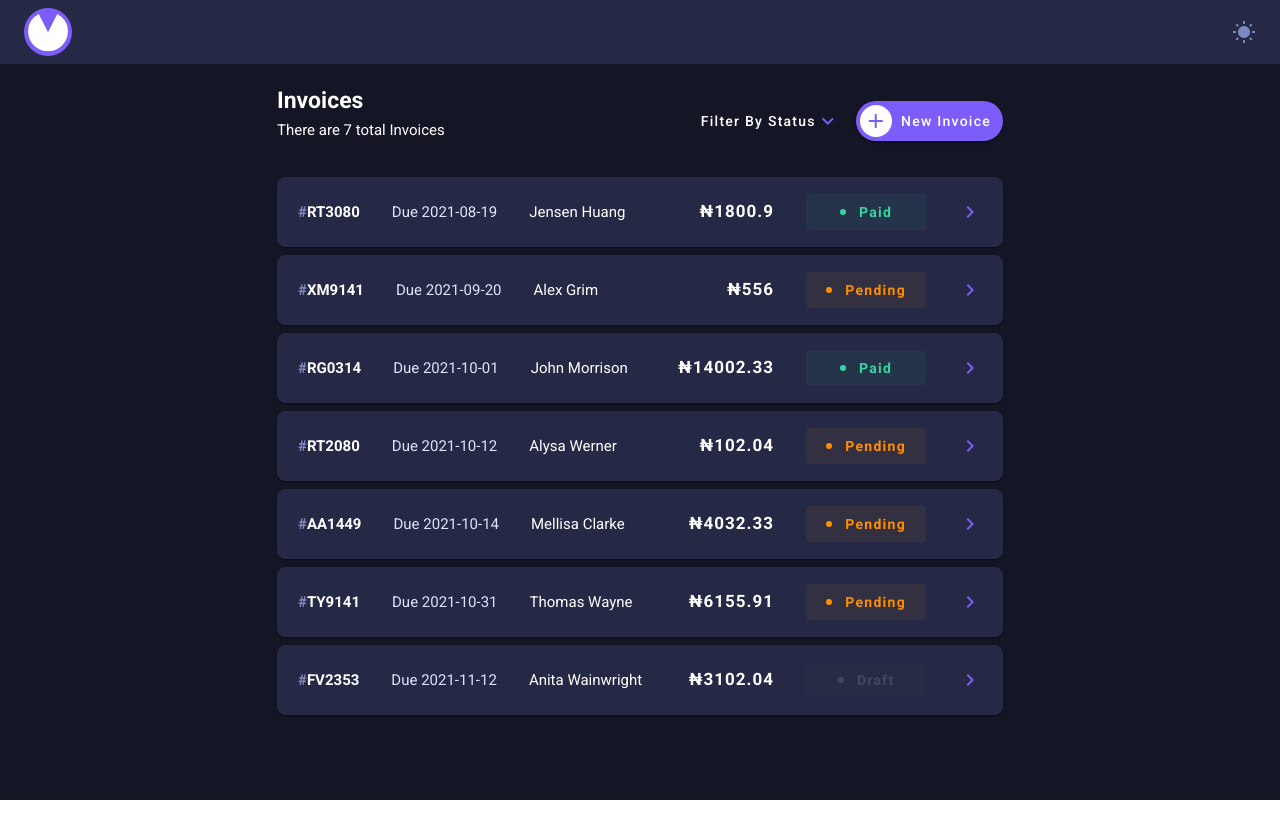
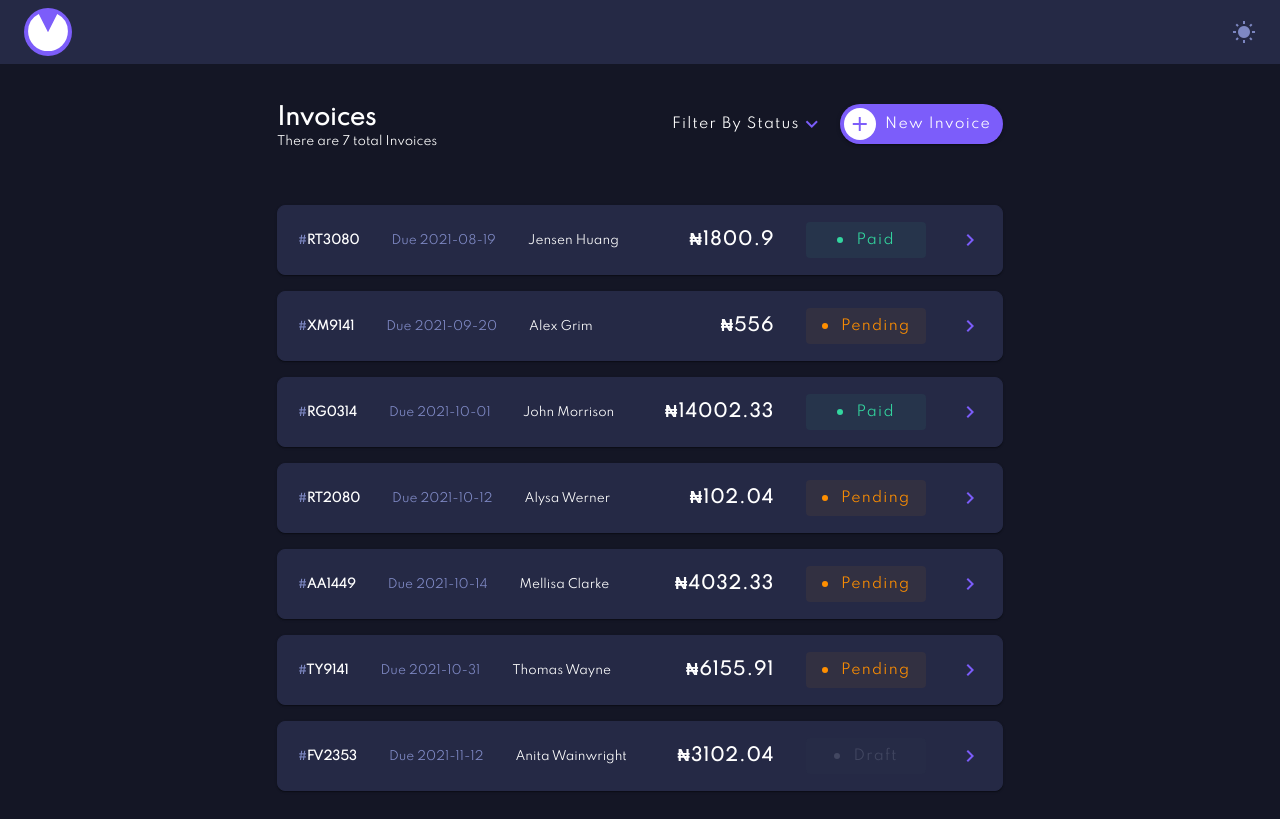
Before and after one commit to blade-01/facture, a Vue app: page / in a window 1280 px wide. Built offline with nearby package versions, Linux system fonts and the light colour scheme.

Commit message:
Added fonts

```diff
--- a/package.json
+++ b/package.json
@@ -9,7 +9,6 @@
   },
   "dependencies": {
     "core-js": "^3.8.3",
-    "date-fns": "^2.23.0",
     "vue": "^2.6.11",
     "vue-router": "^3.5.1",
     "vuetify": "^2.4.0",
--- a/src/App.vue
+++ b/src/App.vue
@@ -19,12 +19,15 @@ export default {
 </script>
 
 <style lang="scss">
-html {
-  overflow-y: hidden;
+@import url('https://fonts.googleapis.com/css2?family=Spartan:wght@100;200;400&display=swap');
+.v-application {
+  font-family: 'Spartan', sans-serif !important;
+  font-size: 12px !important;
+  line-height: 1.3 !important;
+  text-rendering: optimizeLegibility !important;
+  -webkit-font-smoothing: antialiased !important;
 }
 body {
-  font-size: 15px;
-  line-height: 1.3;
   &::-webkit-scrollbar {
     width: 10px;
     background: #141625;
@@ -48,7 +51,36 @@ $dark-300: #1e2139;
 $dark-200: #252945;
 
 $warning: #ec5757;
-
+.status {
+  width: 120px;
+  font-weight: bold;
+  &.paid {
+    color: #33d69f !important;
+    background-color: hsla(160, 67%, 52%, 0.06);
+  }
+  &.pending {
+    color: #ff8f00 !important;
+    background-color: rgba(255, 145, 0, 0.06);
+  }
+  &.draft {
+    color: #424761 !important;
+    background-color: hsla(231, 19%, 29%, 0.06);
+  }
+}
+.dot {
+  height: 6px;
+  width: 6px;
+  border-radius: 100%;
+  &.paid {
+    background-color: #33d69f;
+  }
+  &.pending {
+    background-color: #ff8f00;
+  }
+  &.draft {
+    background-color: #424761;
+  }
+}
 .bg-purple {
   background: $purple-500;
 }
--- a/src/components/BackButton.vue
+++ b/src/components/BackButton.vue
@@ -1,7 +1,7 @@
 <template>
   <v-btn text class="primary text-capitalize back-btn text--text" @click="goHome">
     <v-icon class="btn--text">mdi-chevron-left</v-icon>
-    Go Home
+    Go Back
   </v-btn>
 </template>
 
@@ -10,7 +10,7 @@ export default {
   name: 'Back',
   methods: {
     goHome() {
-      this.$router.push({name: 'Invoice'})
+      this.$router.go(-1)
     }
   },
   created() {
--- a/src/components/Form.vue
+++ b/src/components/Form.vue
@@ -90,7 +90,7 @@
       </div>
     </div>
     <div class="item_list">
-      <h3 class="form--text font-weight-bold my-2 mt-4">Item List</h3>
+      <h3 class="font-weight-bold my-2 mt-4">Item List</h3>
       <div class="items" v-for="item in items" :key="item.index">
         <div class="input-field">
           <label class="form--text font-weight-bold" for="city">Item Name</label>
@@ -105,15 +105,15 @@
             <label class="form--text font-weight-bold" for="price">Price</label>
             <input type="number" required class="secondary pa-2 text--text"  id="price"/>
           </div>
-          <v-btn text class="text-capitalize text--text del-btn" @click="deleteItem"><v-icon>mdi-delete</v-icon></v-btn>
+          <v-btn text class="text-capitalize form--text del-btn" @click="deleteItem"><v-icon>mdi-delete</v-icon></v-btn>
         </div>
       </div>
       <div class="text-capitalize form--text secondary rounded-pill pa-3 mt-5 d-block text-center add-btn my-3" @click="incrementItem"><v-icon class="form--text">mdi-plus</v-icon> Add New Item</div>
     </div>
     <div class="submit-button button-flex secondary pa-2 py-4 rounded-lg">
-      <v-btn class="text-capitalize text--text rounded-pill submit-btn primary font-weight-bold" depressed>Discard</v-btn>
-      <v-btn class="text-capitalize text--text rounded-pill submit-btn form font-weight-bold" depressed>Save as Draft</v-btn>
-      <v-btn class="text-capitalize text--text rounded-pill submit-btn btn font-weight-bold" depressed>save & Send</v-btn>
+      <v-btn class="text-capitalize rounded-pill submit-btn due font-weight-bold" depressed>Discard</v-btn>
+      <v-btn class="text-capitalize rounded-pill submit-btn form font-weight-bold" depressed>Save as Draft</v-btn>
+      <v-btn class="text-capitalize rounded-pill submit-btn btn font-weight-bold" depressed>save & Send</v-btn>
     </div>
   </v-form>
 </template>
@@ -160,7 +160,7 @@ export default {
     width: 100%;
     border-radius: 5px;
     margin: 0.4rem 0;
-    padding: 0.6rem 1rem !important;
+    padding: 0.7rem 1rem !important;
     border: solid 1px #514D57 !important;
     transition: ease 0.4s border;
   }
@@ -190,14 +190,19 @@ export default {
     margin: 0.2rem 0;
   }
 }
+.item_list h3 {
+  color: #777f98;
+}
 .button-flex {
   display: flex;
   justify-content: space-between;
   align-items: center;
   margin-top: 3rem !important;
   .v-btn {
-    padding: 0.5rem !important;
+    padding: 0.2rem !important;
     margin: 0 !important;
+    font-size: 10px;
+    color: #ffffff !important;
     &:nth-child(2) {
       margin: 0 0.1rem !important;
     }
--- a/src/components/invoiceFilter.vue
+++ b/src/components/invoiceFilter.vue
@@ -1,8 +1,8 @@
 <template>
-  <div class="d-flex justify-space-between align-center filters mb-5 mt-2">
+  <div class="d-flex justify-space-between align-start filters mb-10 mt-7">
     <div>
       <h1>Invoices</h1>
-      <p class="grey--text" v-if="$vuetify.breakpoint.xs || $vuetify.breakpoint.sm">{{allInvoices.length}} Invoices</p>
+      <p class="text--text" v-if="$vuetify.breakpoint.xs || $vuetify.breakpoint.sm">{{allInvoices.length}} Invoices</p>
       <p v-else>There are {{allInvoices.length}} total Invoices</p>
     </div>
     <div class="filter_new d-flex justify-space-between align-center">
--- a/src/components/invoiceList.vue
+++ b/src/components/invoiceList.vue
@@ -1,7 +1,7 @@
 <template>
   <div class="invoice-wrapper">
     <div class="d-mobile">
-      <v-card class="my-2 px-5 pb-0 pt-4 secondary rounded-lg invoice-card" v-for="invoice in allInvoices" :key="invoice.id" @click="newPage(invoice.id)" elevation="1">
+      <v-card class="my-4 px-5 pb-0 pt-4 secondary rounded-lg invoice-card" v-for="invoice in allInvoices" :key="invoice.id" @click="newPage(invoice.id)" elevation="1">
         <div class="d-flex justify-space-between mb-3">
           <p class="font-weight-bold"><span class="hash">#</span>{{invoice.id}}</p>
           <p>{{invoice.clientName}}</p>
@@ -16,7 +16,7 @@
       </v-card>
     </div>
     <div class="d-desktop">
-      <v-card class="my-2 px-5 pa-2 py-4 secondary rounded-lg invoice-card card-desktop main-flex" v-for="invoice in allInvoices" :key="invoice.index" @click="newPage(invoice.id)" elevation="1">
+      <v-card class="my-4 px-5 pa-2 py-4 secondary rounded-lg invoice-card card-desktop main-flex" v-for="invoice in allInvoices" :key="invoice.index" @click="newPage(invoice.id)" elevation="1">
         <div class="left flex-item">
           <p class="font-weight-bold"><span class="hash">#</span>{{invoice.id}}</p>
           <p class="due--text">Due {{invoice.paymentDue}}</p>
@@ -24,7 +24,7 @@
         </div>
         <div class="right flex-item">
           <p class="font-weight-bold price">₦{{invoice.total}}</p>
-          <v-btn class="text-capitalize lighten-5 rounded pa-0 px-7" :class="`status ${invoice.status}`" text><span :class="`mr-3 dot ${invoice.status}`"></span> {{invoice.status}}</v-btn>
+          <v-btn class="text-capitalize rounded pa-0 px-7" :class="`status ${invoice.status}`" text><span :class="`mr-3 dot ${invoice.status}`"></span> {{invoice.status}}</v-btn>
           <v-icon class="btn--text">mdi-chevron-right</v-icon>
         </div>
       </v-card>
@@ -70,36 +70,6 @@ p.price {
   font-size: 17px;
   letter-spacing: 1px;
 }
-.status {
-  width: 120px;
-  font-weight: bold;
-  &.paid {
-    color: #33d69f;
-    background-color: hsla(160, 67%, 52%, 0.06);
-  }
-  &.pending {
-    color: #ff8f00;
-    background-color: rgba(255, 145, 0, 0.06);
-  }
-  &.draft {
-    color: #424761;
-    background-color: hsla(231, 19%, 29%, 0.06);
-  }
-}
-.dot {
-  height: 6px;
-  width: 6px;
-  border-radius: 100%;
-  &.paid {
-    background-color: #33d69f;
-  }
-  &.pending {
-    background-color: #ff8f00;
-  }
-  &.draft {
-    background-color: #424761;
-  }
-}
 .invoice-card {
   transition: ease-in-out 0.5s border;
   border: solid 1px grey;
--- a/src/plugins/vuetify.js
+++ b/src/plugins/vuetify.js
@@ -2,7 +2,6 @@ import Vue from 'vue';
 import Vuetify from 'vuetify/lib/framework';
 
 Vue.use(Vuetify);
-
 export default new Vuetify({
   theme: {
     dark: true,
@@ -14,8 +13,8 @@ export default new Vuetify({
         chevron: '#270561',
         btn: '#7c5dfa',
         del: '#FA5D5D',
-        form: '#514D57',
-        due: '#141625'
+        form: '#888eb0',
+        due: '#888eb0'
       },
       dark: {
         text: '#FFFFFF',
@@ -24,8 +23,8 @@ export default new Vuetify({
         chevron: '#270561',
         btn: '#7c5dfa',
         del: '#FA5D5D',
-        form: '#514D57',
-        due: '#dfe3fa'
+        form: '#7e88c3',
+        due: '#7e88c3'
       }
     },
   },
--- a/src/store/modules/invoices.js
+++ b/src/store/modules/invoices.js
@@ -235,21 +235,21 @@ const state = {
 
 const getters = {
   allInvoices: (state) => state.invoices,
-  filterById: (state) => {
+  filterById(state) {
     return (id) => {
-    return state.invoices.find((invoice) => invoice.id === id)
+    return state.invoices.filter((invoice) => invoice.id === id)
     }
   }
 };
 
 const actions = {
   // filterById({commit}, id) {
-  //   commit('filterById', id)
+  //   commit('getInvoice', id)
   // }
 };
 
 const mutations = {
-  // filterById: (state, id) => state.invoices = state.invoices.filter(invoice => invoice.id == id)
+  // getInvoice: (state, id) => state.invoices.filter(invoice => invoice.id === id)
 }
 
 export default {
--- a/src/views/singleInvoice.vue
+++ b/src/views/singleInvoice.vue
@@ -1,18 +1,32 @@
 <template>
   <div class="single">
-    <v-container>
-      <Nav />
-      <Back />
-      <p>{{id}}</p>
-      <div v-for="invoice in filterById" :key="invoice.id">
-        <p>{{invoice.id}}</p>
-      </div>
-      <!-- filterById: (state) => {
-    return (id) => {
-    return state.invoices.find((invoice) => invoice.id === id)
-    }
-  } -->
-    </v-container>
+    <div class="auto-width">
+      <v-container>
+        <Nav />
+        <Back />
+        <div v-for="invoice in filterById(id)" :key="invoice.id">
+          <v-card class="my-4 px-5 pb-1 pt-5 secondary rounded-lg invoice-card d-flex align-center justify-space-between">
+            <div class="d-flex align-center justify-space-between">
+              <p>Status</p>
+              <v-btn class="text-capitalize rounded pa-0 px-7" :class="`status ${invoice.status}`" text><span :class="`mr-3 dot ${invoice.status}`"></span> {{invoice.status}}</v-btn>
+            </div>
+            <div class="d-flex align-center justify-space-between">
+              <v-btn class="text-capitalize rounded-pill submit-btn due font-weight-bold" depressed>Discard</v-btn>
+              <v-btn class="text-capitalize rounded-pill submit-btn form font-weight-bold" depressed>Save as Draft</v-btn>
+              <v-btn class="text-capitalize rounded-pill submit-btn btn font-weight-bold" depressed>save & Send</v-btn>
+            </div>
+          </v-card>
+          <v-card class="my-4 px-5 pb-1 pt-5 secondary rounded-lg invoice-card">
+            <div class="d-flex align-center justify-space-between">
+              <p>Status</p>
+              <v-btn class="text-capitalize rounded pa-0 px-7" :class="`status ${invoice.status}`" text><span :class="`mr-3 dot ${invoice.status}`"></span> {{invoice.status}}</v-btn>
+            </div>
+          </v-card>
+          <!-- <p>{{invoice.id}}</p>
+          <p>{{invoice.clientName}}</p> -->
+        </div>
+      </v-container>
+    </div>
   </div>
 </template>
 
@@ -40,6 +54,8 @@ export default {
 }
 </script>
 
-<style scoped>
-
+<style scoped lang="scss">
+.v-btn {
+  margin: 0 !important;
+}
 </style>
```
Also changed, not shown: 11 other files (tests, documents, lock files or other folders).
